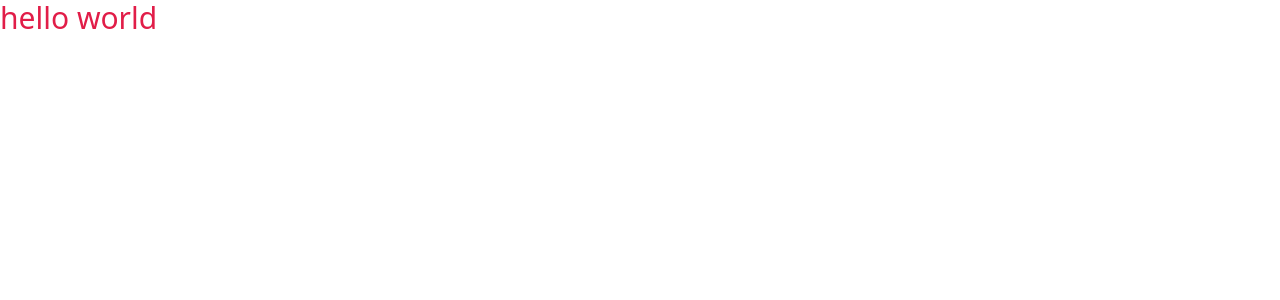
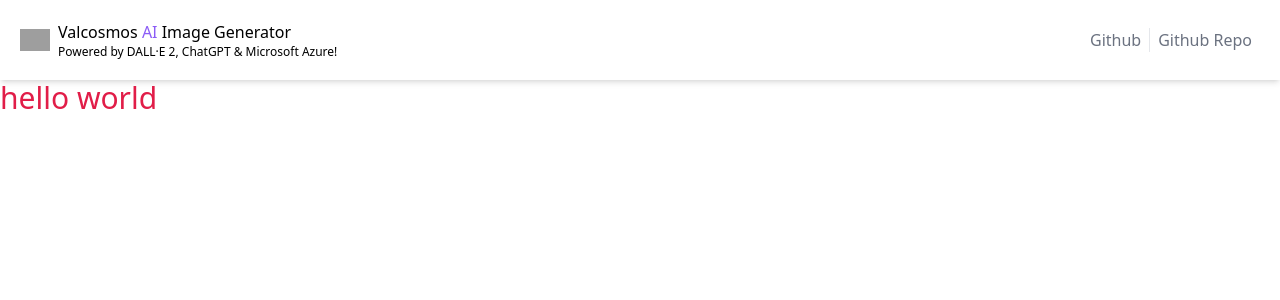
Before and after one commit to valcosmos/cuckoo, a Next.js app: page / in a window 1280 px wide. Shown: the top 300 px of the page. Built offline with nearby package versions, Linux system fonts and the light colour scheme; grey boxes are pictures that could not be loaded.

Commit message:
feat: compeleted header

```diff
--- a/app/layout.tsx
+++ b/app/layout.tsx
@@ -1,18 +1,22 @@
+import Header from '@/components/Header'
 import '@/styles/globals.css'
 
 export const metadata = {
-  title: 'Create Next App',
-  description: 'Generated by create next app',
+  title: 'Cuckoo',
+  description: 'Generated by create next app'
 }
 
-export default function RootLayout({
-  children,
-}: {
-  children: React.ReactNode
-}) {
+export default function RootLayout({ children }: { children: React.ReactNode }) {
   return (
     <html lang="en">
-      <body>{children}</body>
+      <body>
+        {/* Header */}
+        <Header />
+
+        {/* prompt input*/}
+
+        {children}
+      </body>
     </html>
   )
 }
--- /dev/null
+++ b/components/Header.tsx
@@ -0,0 +1,35 @@
+import Image from 'next/image'
+import Link from 'next/link'
+
+export default function Header() {
+  return (
+    <header className="sticky top-0 z-50 flex justify-between p-5 bg-white shadow-md">
+      {/* left  */}
+      <div className="flex items-center space-x-2">
+        <Image
+          src={'https://avatars.githubusercontent.com/u/53572196?v=4'}
+          alt="logo"
+          height={30}
+          width={30}
+        />
+
+        <div>
+          <h1>
+            Valcosmos <span className="text-violet-500">AI</span> Image Generator
+          </h1>
+          <h2 className="text-xs">Powered by DALL·E 2, ChatGPT & Microsoft Azure!</h2>
+        </div>
+      </div>
+
+      {/* right */}
+      <div className="flex items-center text-xs text-gray-500 divide-x md:text-base">
+        <Link href="https://github.com/valcosmos" className="px-2 font-light text-light">
+          Github
+        </Link>
+        <Link href="https://github.com/valcosmos/cuckoo" className="px-2 font-light">
+          Github Repo
+        </Link>
+      </div>
+    </header>
+  )
+}
--- a/next.config.js
+++ b/next.config.js
@@ -1,8 +1,11 @@
 /** @type {import('next').NextConfig} */
 const nextConfig = {
   experimental: {
-    appDir: true,
+    appDir: true
   },
+  images: {
+    domains: ['avatars.githubusercontent.com']
+  }
 }
 
 module.exports = nextConfig
```
